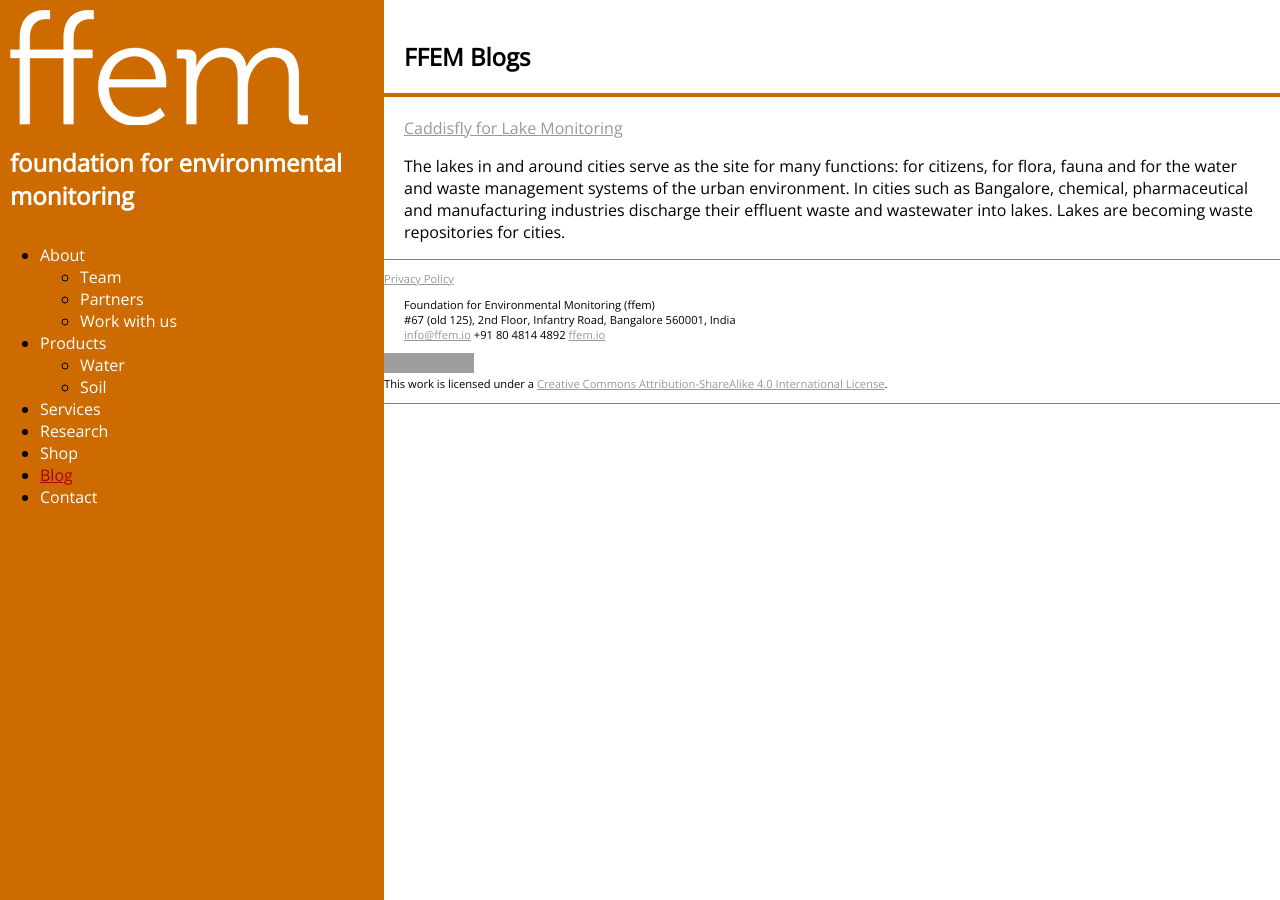
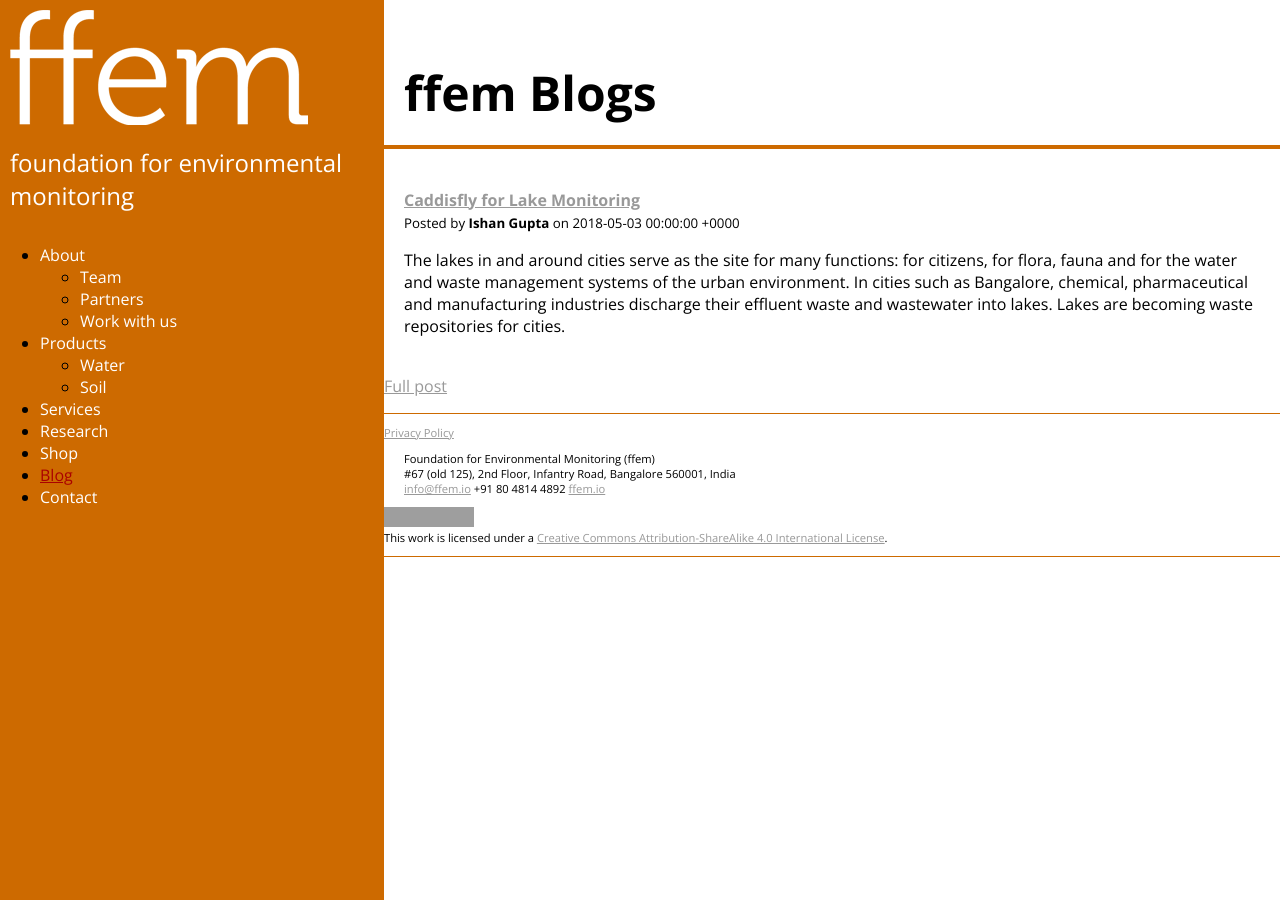
Before and after one commit to adraman/foundation-for-environmental-monitoring.github.io, a Jekyll site: the page built from _pages/blog.md, in a window 1280 px wide. Built offline with Jekyll 4.4.1, drawn with Linux system fonts in a browser that asks for light colours; grey boxes are pictures that could not be loaded.

Commit message:
Added field to blog, styling changes

```diff
--- a/_layouts/default.html
+++ b/_layouts/default.html
@@ -1,9 +1,9 @@
 <!DOCTYPE HTML>
 <html>
   <head>
-      <title>{{ page.title }}</title>
+    <title>{{ page.title }} | {{ site.name }}</title>
       <link rel="stylesheet" href="{{ site.url }}/styles/main.css">
-      <link href="https://fonts.googleapis.com/css?family=Open+Sans" rel="stylesheet">
+      <link href="https://fonts.googleapis.com/css?family=Open+Sans:300,700" rel="stylesheet">
       <script
         src="https://code.jquery.com/jquery-3.3.1.min.js"
         integrity="sha256-FgpCb/KJQlLNfOu91ta32o/NMZxltwRo8QtmkMRdAu8="
--- a/_layouts/posts.html
+++ b/_layouts/posts.html
@@ -1,9 +1,9 @@
 <!DOCTYPE HTML>
 <html>
   <head>
-      <title>{{ page.title }}</title>
+    <title>{{ page.title }} | {{ site.name }}</title>
       <link rel="stylesheet" href="{{ site.url }}/styles/main.css">
-      <link href="https://fonts.googleapis.com/css?family=Open+Sans" rel="stylesheet">
+      <link href="https://fonts.googleapis.com/css?family=Open+Sans:300,700" rel="stylesheet">
       <script
         src="https://code.jquery.com/jquery-3.3.1.min.js"
         integrity="sha256-FgpCb/KJQlLNfOu91ta32o/NMZxltwRo8QtmkMRdAu8="
--- a/_pages/blog.md
+++ b/_pages/blog.md
@@ -1,9 +1,9 @@
 ---
 permalink: /blog/
-title: FFEM Blogs
+title: ffem Blogs
 layout: default
 ---
 
 {% for post in site.posts %}
-<p><a href="{{ post.url }}">{{ post.title }}</a><br>{{ post.excerpt }}</p>
+<p><strong><a href="{{ post.url }}">{{ post.title }}</a></strong><br><small>Posted by <strong>{{ post.author }}</strong> on {{ post.date }}</small><br>{{ post.excerpt }}<br><a href="{{ post.url }}">Full post</a></p>
 {% endfor %}
--- a/_posts/2018-05-03-lake-monitoring.md
+++ b/_posts/2018-05-03-lake-monitoring.md
@@ -1,6 +1,7 @@
 ---
 title: Caddisfly for Lake Monitoring
 date: 2018-05-03
+author: Ishan Gupta
 layout: posts
 ---
 
--- a/styles/main.css
+++ b/styles/main.css
@@ -7,11 +7,13 @@ body {
 
 article {
   margin-left: 30%;
+  min-width: 600px;
 }
 
 article h2 {
   padding: 20px;
   border-bottom: 4px solid #cd6a00;
+  font-size: 3em;
 }
 
 article h3 {
@@ -80,6 +82,7 @@ header {
 header h1 {
   text-transform: lowercase;
   font-size: 1.5em;
+  font-weight: normal;
 }
 
 nav a:link {
@@ -108,7 +111,7 @@ nav a:active {
   left: 0;
   height: 100%;
 	width: 30%;
-  min-width: 120px;
+  min-width: 200px;
   background-color: #cd6a00;
 }
 
```
